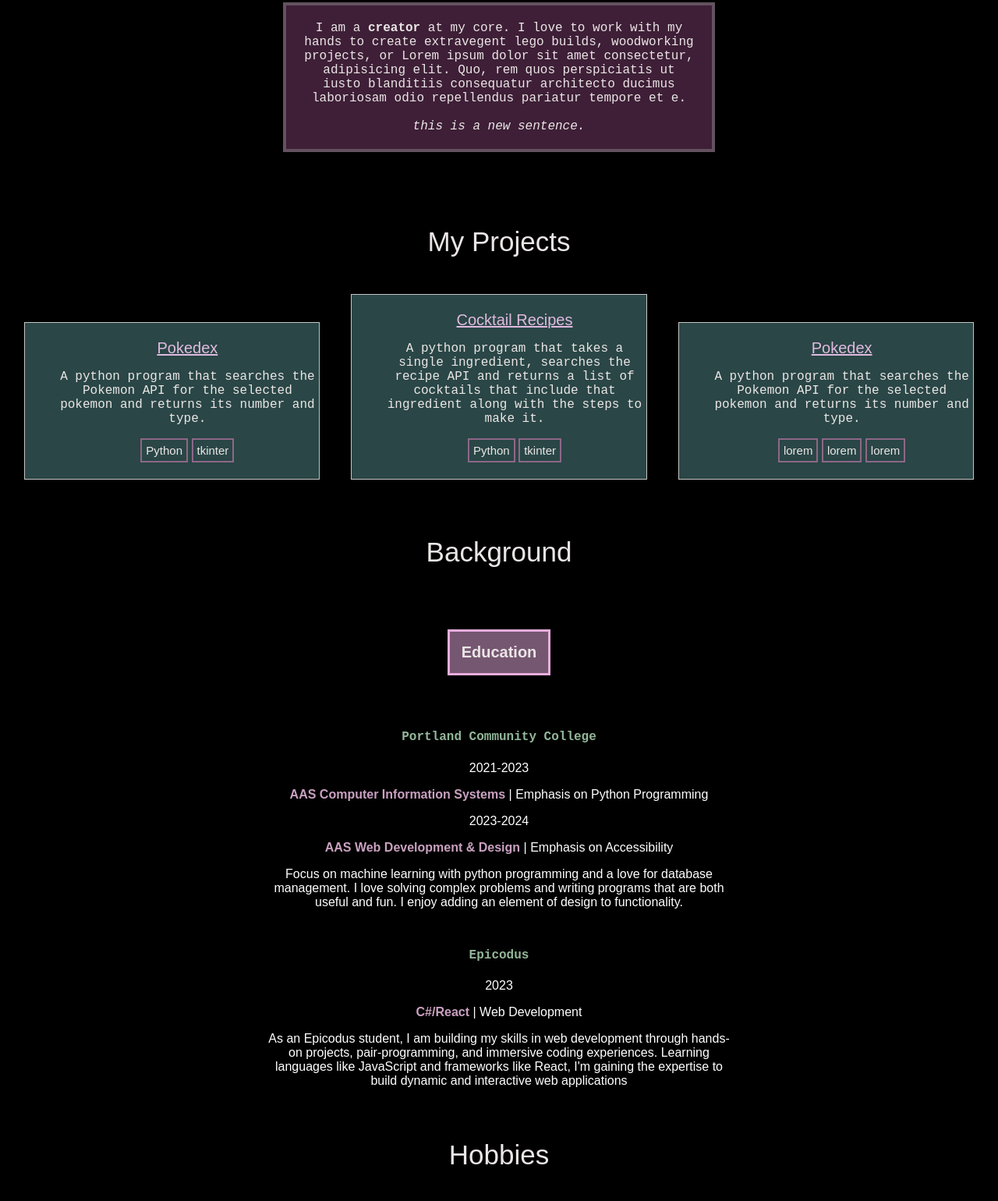
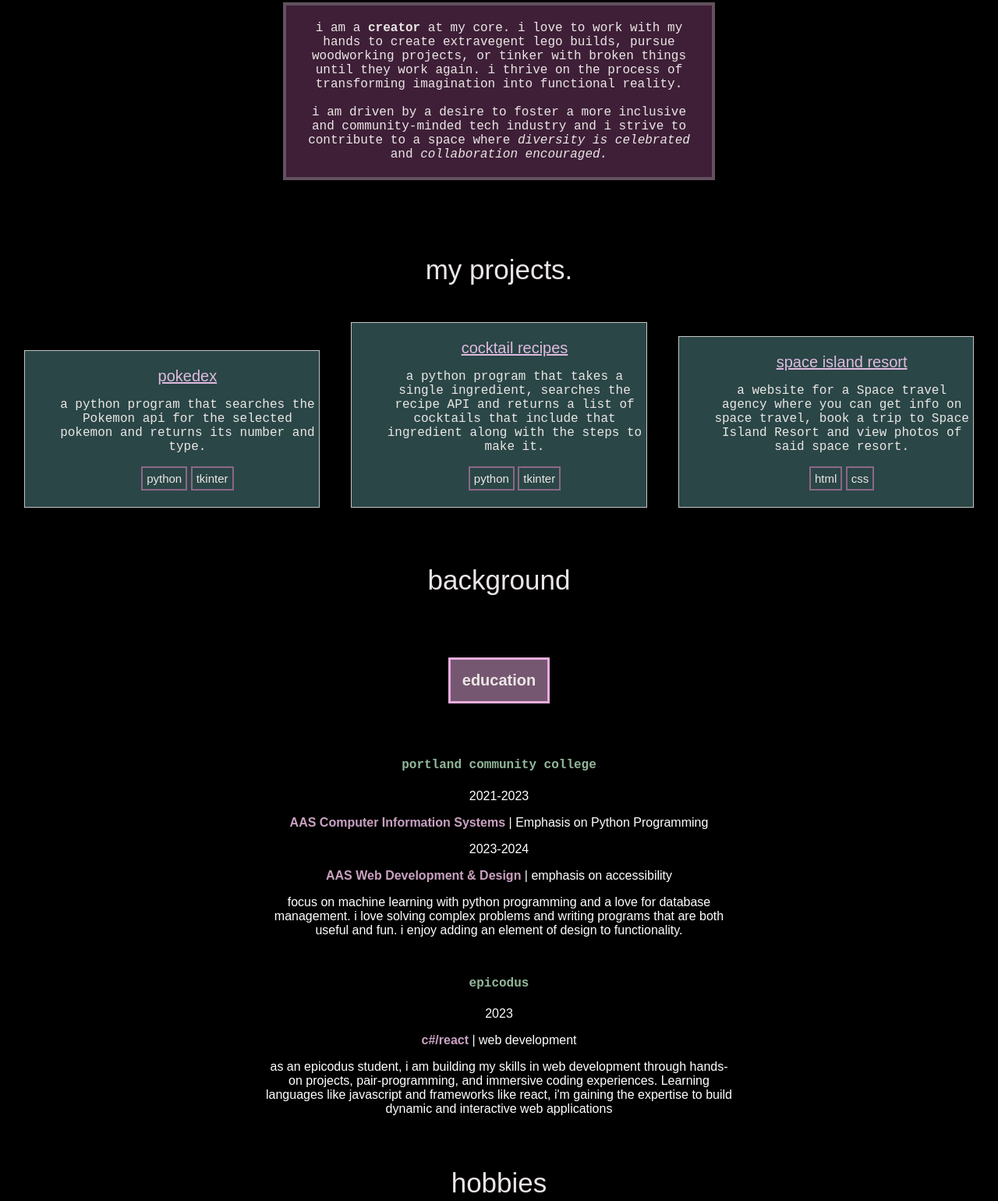
Before and after one commit to 0art-vandelay0/portfolio-landing-page, a plain HTML site: page index.html in a window 1280 px wide. Shown: the part 483-2023 px from the top of the page at 78% size. Drawn offline with Linux system fonts and the light colour scheme.

Commit message:
Add bio paragraph

```diff
--- a/index.html
+++ b/index.html
@@ -16,21 +16,24 @@
     </h1>
     <div class="img-div"><img src="/img/casey.jpg"></div>
     <div class=" aboutMe">
-        <p>I am a <strong>creator</strong> at my core. I love to work with my hands to create extravegent lego builds,
-            woodworking
-            projects, or Lorem ipsum dolor sit amet consectetur, adipisicing elit. Quo, rem quos perspiciatis ut iusto
-            blanditiis consequatur architecto ducimus laboriosam odio repellendus pariatur tempore et e.<br><br><em>this
-                is a new sentence.</em></p>
+        <p>i am a <strong>creator</strong> at my core. i love to work with my hands to create extravegent lego builds,
+            pursue woodworking
+            projects, or tinker with broken things until they work again. i thrive on the process of transforming
+            imagination into functional reality.<br><br>i am driven by a desire to foster a more inclusive and
+            community-minded tech industry and i strive to contribute to a space where <em>diversity is celebrated</em>
+            and
+            <em>collaboration encouraged.</em>
+        </p>
     </div>
-    <h2>My Projects</h2>
+    <h2>my projects.</h2>
     <div class="project">
         <div>
             <ul>
-                <a href="https://github.com/0art-vandelay0/Pokedex">Pokedex</a>
-                <p>A python program that searches the Pokemon API for the selected pokemon and returns its number
+                <a href="https://github.com/0art-vandelay0/Pokedex">pokedex</a>
+                <p>a python program that searches the Pokemon api for the selected pokemon and returns its number
                     and
                     type.</p>
-                <li>Python</li>
+                <li>python</li>
                 <li>tkinter</li>
             </ul>
         </div>
@@ -38,10 +41,10 @@
     <div class="project">
         <div>
             <ul>
-                <a href="https://github.com/0art-vandelay0/Cocktail_Recipes">Cocktail Recipes</a>
-                <p>A python program that takes a single ingredient, searches the recipe API and returns a list of
+                <a href="https://github.com/0art-vandelay0/Cocktail_Recipes">cocktail recipes</a>
+                <p>a python program that takes a single ingredient, searches the recipe API and returns a list of
                     cocktails that include that ingredient along with the steps to make it.</p>
-                <li>Python</li>
+                <li>python</li>
                 <li>tkinter</li>
             </ul>
         </div>
@@ -49,39 +52,37 @@
     <div class="project">
         <div>
             <ul>
-                <a href="https://github.com/0art-vandelay0/Pokedex">Pokedex</a>
-                <p>A python program that searches the Pokemon API for the selected pokemon and returns its number
-                    and
-                    type.</p>
-                <li>lorem</li>
-                <li>lorem</li>
-                <li>lorem</li>
+                <a href="https://github.com/0art-vandelay0/space-island">space island resort</a>
+                <p>a website for a Space travel agency where you can get info on space travel, book a trip to Space
+                    Island Resort and view photos of said space resort.</p>
+                <li>html</li>
+                <li>css</li>
             </ul>
         </div>
     </div>
-    <h2>Background</h2>
+    <h2>background</h2>
     <div class="background">
         <div class="education">
-            <h3>Education</h3>
-            <h4>Portland Community College</h4>
+            <h3>education</h3>
+            <h4>portland community college</h4>
             <p>2021-2023</p>
             <p><span class="bold-purp">AAS Computer Information Systems</span> | Emphasis on Python Programming
             </p>
             <p>2023-2024</p>
-            <p><span class="bold-purp">AAS Web Development & Design</span> | Emphasis on Accessibility</p>
-            <p>Focus on machine learning with python programming and a love for database management.
-                I love solving complex problems and writing programs that are both useful and fun. I enjoy adding an
+            <p><span class="bold-purp">AAS Web Development & Design</span> | emphasis on accessibility</p>
+            <p>focus on machine learning with python programming and a love for database management.
+                i love solving complex problems and writing programs that are both useful and fun. i enjoy adding an
                 element of design to functionality.</p>
-            <h4>Epicodus</h4>
+            <h4>epicodus</h4>
             <p>2023</p>
-            <p><span class="bold-purp">C#/React</span> | Web Development
+            <p><span class="bold-purp">c#/react</span> | web development
             </p>
-            <p>As an Epicodus student, I am building my skills in web development through hands-on projects,
-                pair-programming, and immersive coding experiences. Learning languages like JavaScript and frameworks
-                like React, I'm gaining the expertise to build dynamic and interactive web applications</p>
+            <p>as an epicodus student, i am building my skills in web development through hands-on projects,
+                pair-programming, and immersive coding experiences. Learning languages like javascript and frameworks
+                like react, i'm gaining the expertise to build dynamic and interactive web applications</p>
         </div>
     </div>
-    <h2>Hobbies</h2>
+    <h2>hobbies</h2>
     <div class="interests">
         <h3>what i like</h3>
         <ol class="centered-li">
@@ -97,6 +98,8 @@
             <li>spanish</li>
         </ol>
     </div>
+    <h2>contact me</h2>
+    <a href="mailto:caseyfhill1@gmail.com">caseyfhill1@gmail.com</a>
 </body>
 
 </html>
```
Also changed, not shown: 1 other file.
